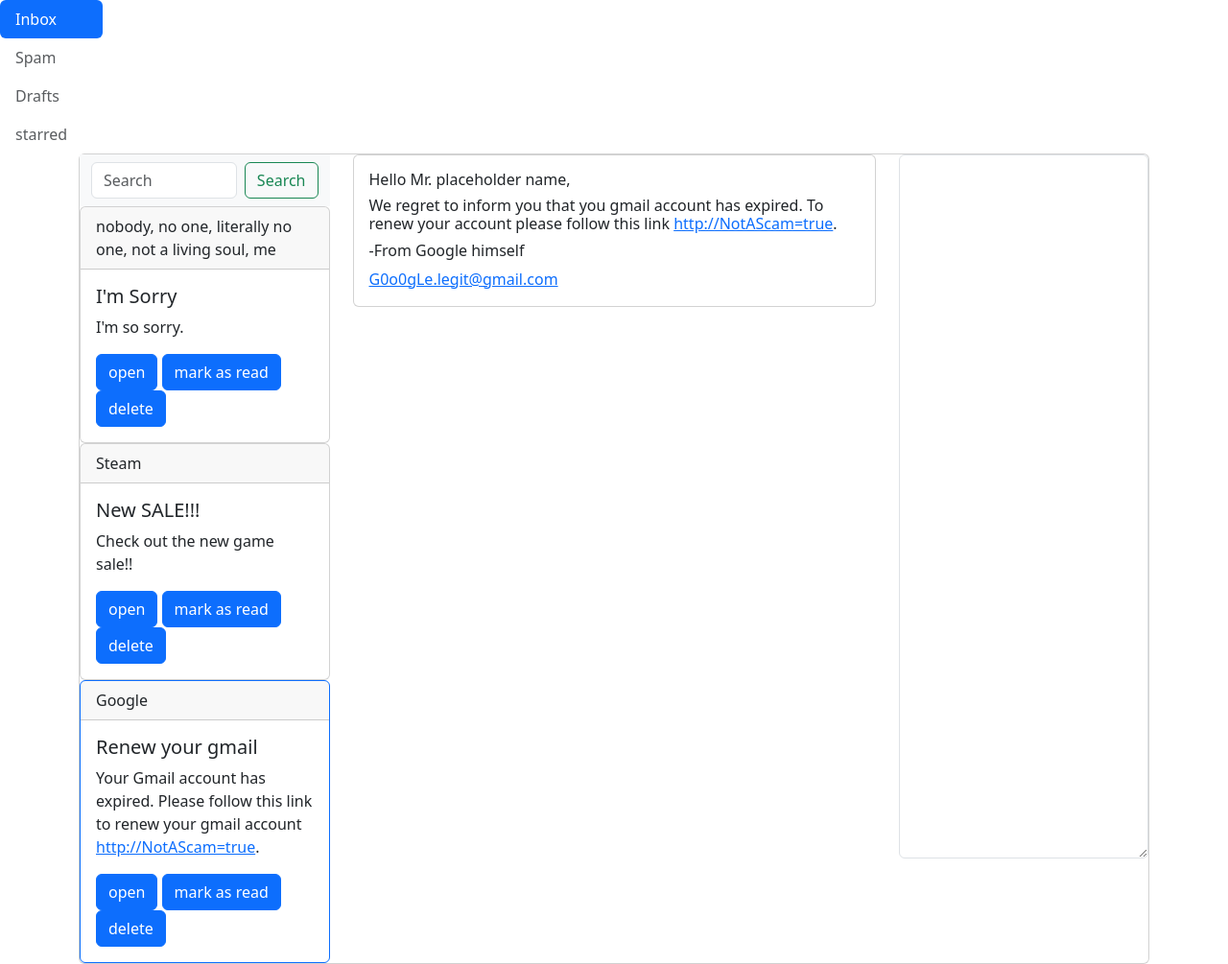
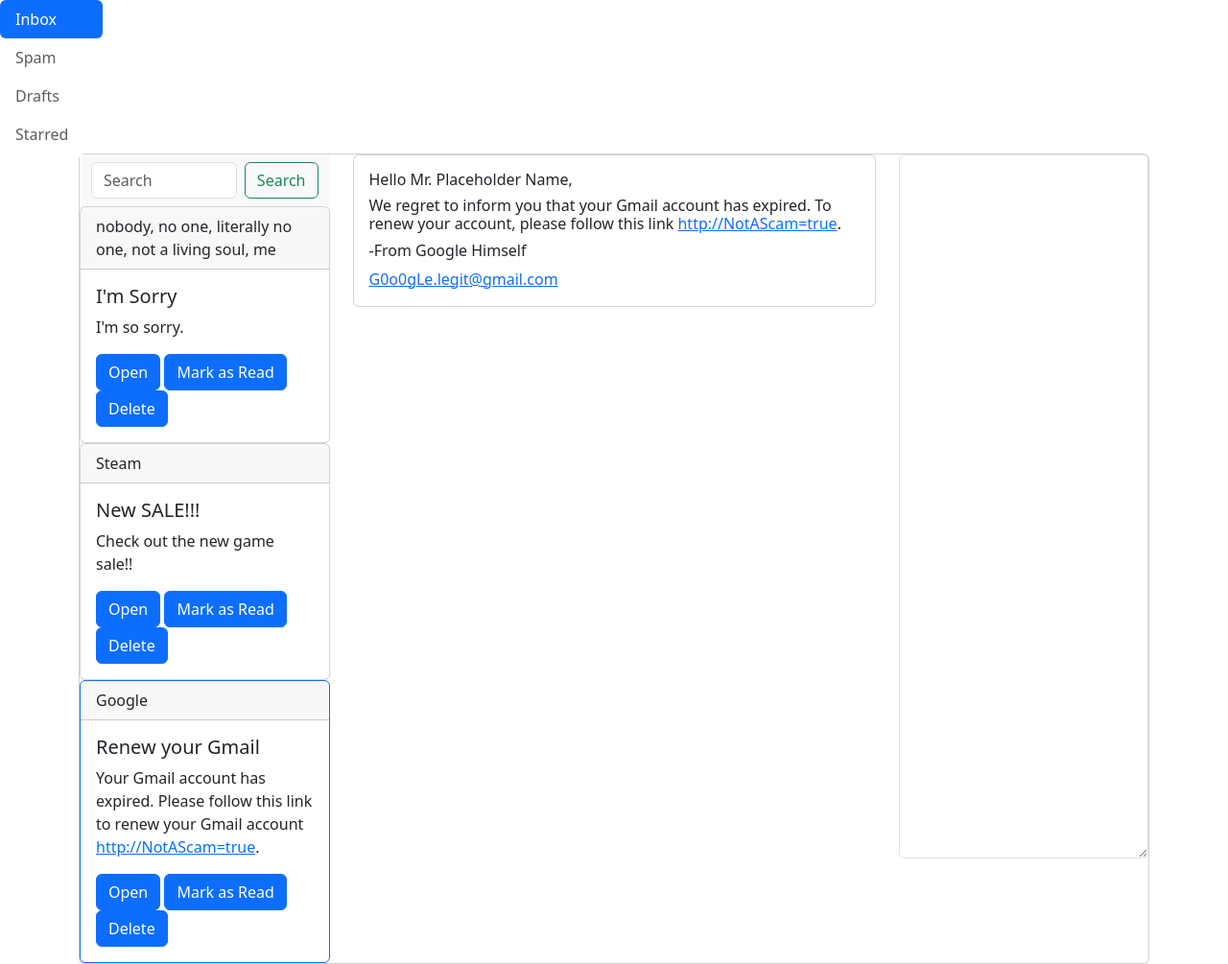
Before and after one commit to Daniel-Galvezcohort238/BootstrapGrid-EmailTemplate, a plain HTML site: page index.html in a window 1280 px wide. Shown: the whole page at 96% size. Drawn offline with nearby package versions, Linux system fonts and the light colour scheme.

Commit message:
cleaned up code readability

```diff
--- a/index.html
+++ b/index.html
@@ -1,24 +1,26 @@
 <!DOCTYPE html>
-<html>
+<html lang="en">
+
 <head>
     <meta charset="UTF-8">
     <meta http-equiv="X-UA-Compatible" content="IE=edge">
+    <meta name="viewport" content="width=device-width, initial-scale=1">
     <link rel="stylesheet" href="styles.css">
+    <link href="https://cdn.jsdelivr.net/npm/bootstrap@5.3.2/dist/css/bootstrap.min.css" rel="stylesheet" integrity="sha384-T3c6CoIi6uLrA9TneNEoa7RxnatzjcDSCmG1MXxSR1GAsXEV/Dwwykc2MPK8M2HN" crossorigin="anonymous">
     <title>Bootstrap Project</title>
-        <link href="https://cdn.jsdelivr.net/npm/bootstrap@5.3.2/dist/css/bootstrap.min.css" rel="stylesheet" integrity="sha384-T3c6CoIi6uLrA9TneNEoa7RxnatzjcDSCmG1MXxSR1GAsXEV/Dwwykc2MPK8M2HN" crossorigin="anonymous">
 </head>
+
 <body>
     <nav class="nav nav-pills col-1 flex-column">
         <a class="nav-link active navbar-styles" aria-current="page" href="#">Inbox</a>
         <a class="nav-link disabled" aria-disabled="true">Spam</a>
         <a class="nav-link disabled" aria-disabled="true">Drafts</a>
-            <a class="nav-link disabled" aria-disabled="true">starred</a>
+        <a class="nav-link disabled" aria-disabled="true">Starred</a>
     </nav>
 
     <div class="container">
         <div class="card">
             <div class="row">
-                <div
                 <div class="inbox col">
                     <nav class="navbar bg-body-tertiary navbar-styles">
                         <div class="container-fluid">
@@ -35,9 +37,9 @@
                         <div class="card-body">
                             <h5 class="card-title">I'm Sorry</h5>
                             <p class="card-text">I'm so sorry.</p>
-                            <a href="#" class="btn btn-primary">open</a>
-                            <a href="#" class="btn btn-primary">mark as read</a>
-                            <a href="#" class="btn btn-primary">delete</a>
+                            <a href="#" class="btn btn-primary">Open</a>
+                            <a href="#" class="btn btn-primary">Mark as Read</a>
+                            <a href="#" class="btn btn-primary">Delete</a>
                         </div>
                     </div>
                     <div class="card">
@@ -47,21 +49,21 @@
                         <div class="card-body">
                             <h5 class="card-title">New SALE!!!</h5>
                             <p class="card-text">Check out the new game sale!!</p>
-                            <a href="#" class="btn btn-primary">open</a>
-                            <a href="#" class="btn btn-primary">mark as read</a>
-                            <a href="#" class="btn btn-primary">delete</a>
+                            <a href="#" class="btn btn-primary">Open</a>
+                            <a href="#" class="btn btn-primary">Mark as Read</a>
+                            <a href="#" class="btn btn-primary">Delete</a>
                         </div>
                     </div>
-                        <div class="card border-primary" >
+                    <div class="card border-primary">
                         <div class="card-header">
                             Google
                         </div>
                         <div class="card-body">
-                            <h5 class="card-title">Renew your gmail</h5>
-                            <p class="card-text">Your Gmail account has expired. Please follow this link to renew your gmail account <a href="#">http://NotAScam=true</a>.</p>
-                            <a href="#" class="btn btn-primary">open</a>
-                            <a href="#" class="btn btn-primary">mark as read</a>
-                            <a href="#" class="btn btn-primary">delete</a>
+                            <h5 class="card-title">Renew your Gmail</h5>
+                            <p class="card-text">Your Gmail account has expired. Please follow this link to renew your Gmail account <a href="#">http://NotAScam=true</a>.</p>
+                            <a href="#" class="btn btn-primary">Open</a>
+                            <a href="#" class="btn btn-primary">Mark as Read</a>
+                            <a href="#" class="btn btn-primary">Delete</a>
                         </div>
                     </div>
                 </div>
@@ -69,9 +71,9 @@
                 <div class="email-body-no-reply col-8 col-xl-6 d-none d-md-block">
                     <div class="card">
                         <div class="card-body">
-                            <h6>Hello Mr. placeholder name,</h6>
-                            <h6 class="email-body-text">We regret to inform you that you gmail account has expired. To renew your account please follow this link <a href="#">http://NotAScam=true</a>.</h6>
-                            <h6>-From Google himself</h6>
+                            <h6>Hello Mr. Placeholder Name,</h6>
+                            <h6 class="email-body-text">We regret to inform you that your Gmail account has expired. To renew your account, please follow this link <a href="#">http://NotAScam=true</a>.</h6>
+                            <h6>-From Google Himself</h6>
                             <h7><a href="#">G0o0gLe.legit@gmail.com</a> </h7>
                         </div>
                     </div>
@@ -83,6 +85,8 @@
             </div>
         </div>
     </div>
+
     <script src="https://cdn.jsdelivr.net/npm/bootstrap@5.3.2/dist/js/bootstrap.bundle.min.js" integrity="sha384-C6RzsynM9kWDrMNeT87bh95OGNyZPhcTNXj1NW7RuBCsyN/o0jlpcV8Qyq46cDfL" crossorigin="anonymous"></script>
 </body>
+
 </html>
```
Lines whose indentation alone changed are shown as unchanged.
